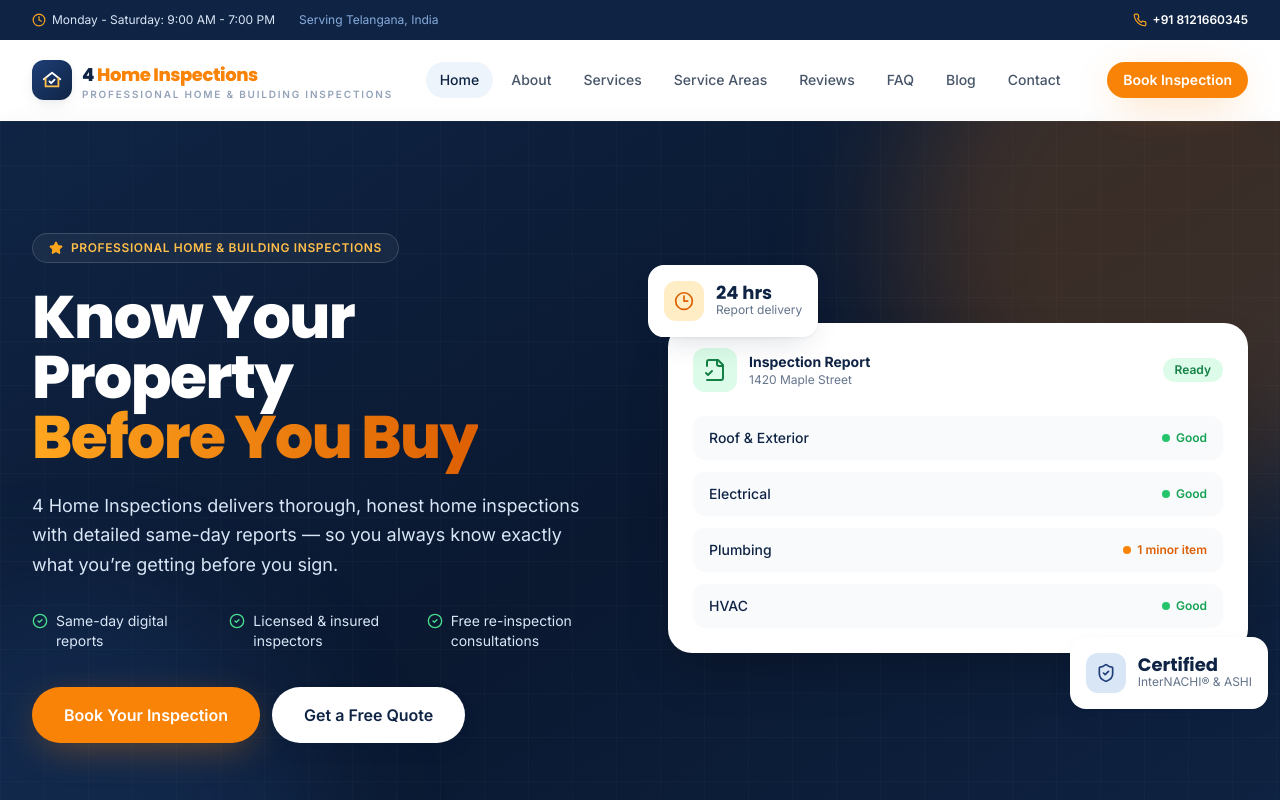
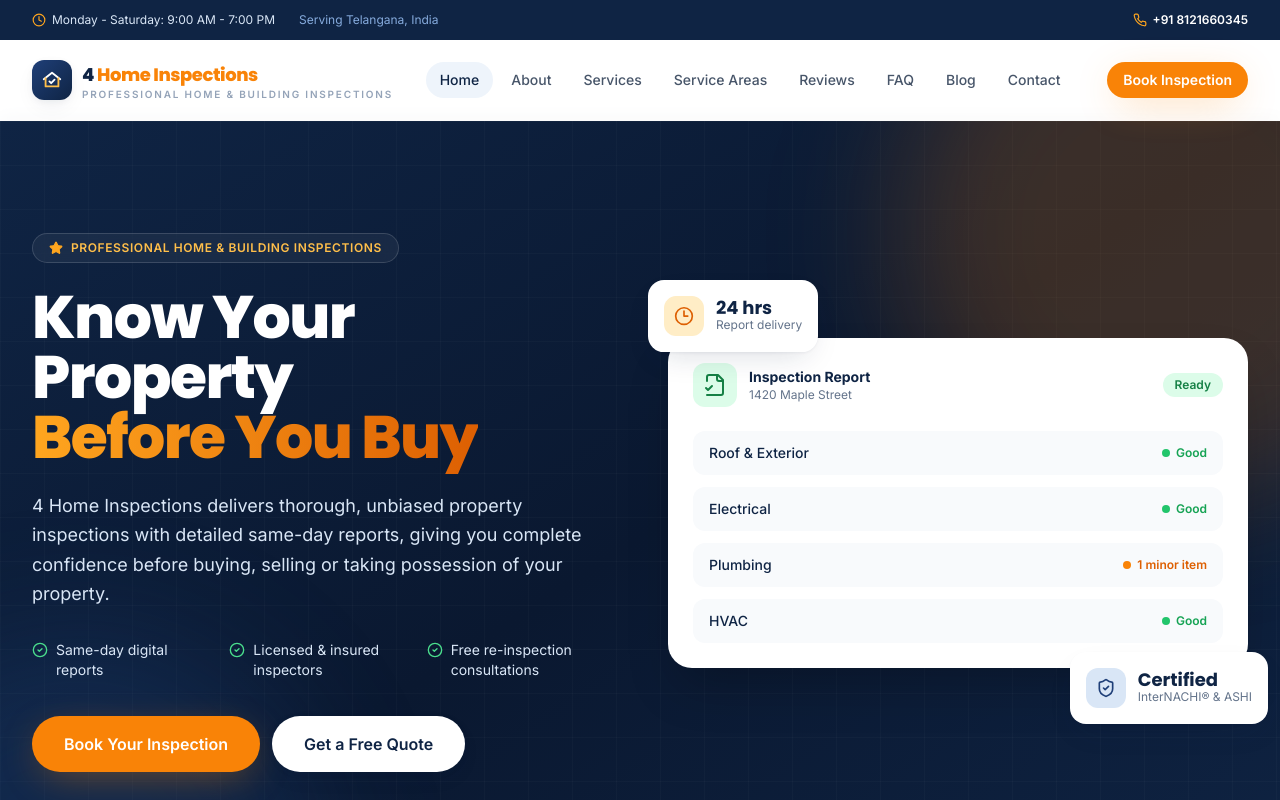
Before and after one commit to saichowdary96/4homeinspections, a Next.js app: page / in a window 1280 px wide. Shown: the top 800 px of the page. Built offline with nearby package versions, Linux system fonts and the light colour scheme.

Commit message:
Update Hero.tsx

```diff
--- a/src/components/sections/Hero.tsx
+++ b/src/components/sections/Hero.tsx
@@ -69,9 +69,7 @@ export function Hero() {
               animate="show"
               className="mt-6 max-w-xl text-lg leading-relaxed text-brand-100"
             >
-              {siteConfig.name} delivers thorough, honest home inspections with
-              detailed same-day reports — so you always know exactly what
-              you&rsquo;re getting before you sign.
+              {siteConfig.name} delivers thorough, unbiased property inspections with detailed same-day reports, giving you complete confidence before buying, selling or taking possession of your property.
             </motion.p>
 
             <motion.ul
```
